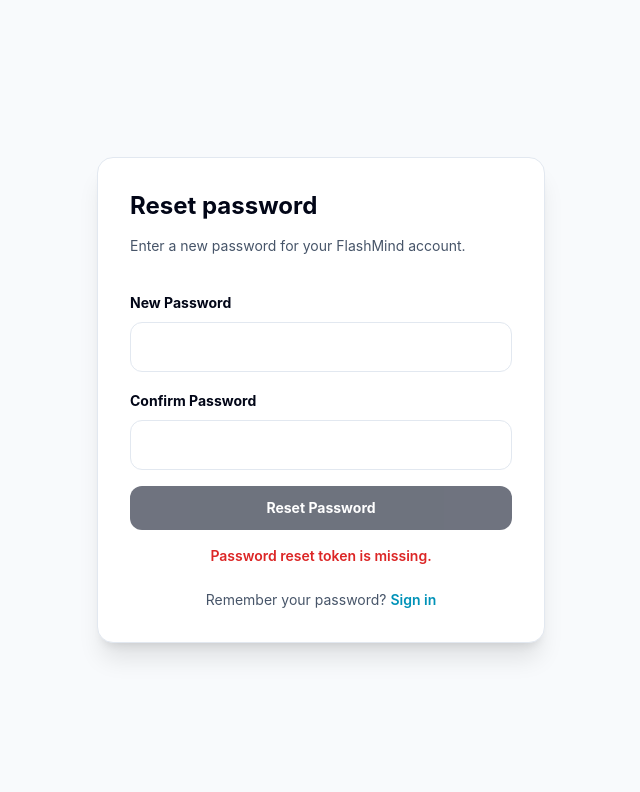
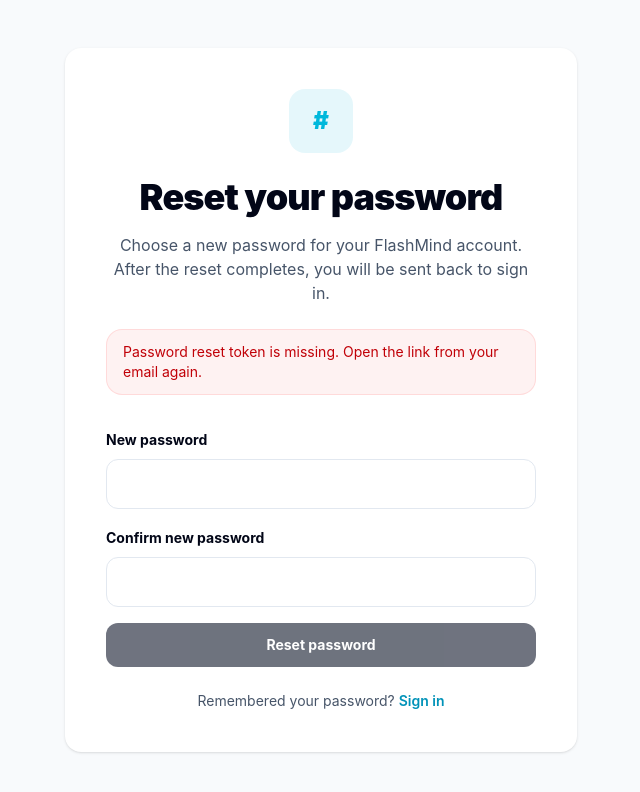
Before and after one commit to fudgeejane/FlashMind, a React (Vite) app: page /auth/reset-password in a window 1280 px wide. Shown: the top 792 px of the page, without its empty margins (319-959 px from the left). Built offline with nearby package versions, Linux system fonts and the light colour scheme; no server answers.

Commit message:
auth action handler

```diff
--- a/src/auth/ActionHandler.js
+++ b/src/auth/ActionHandler.js
@@ -1,16 +1,72 @@
 import {
   applyActionCode,
   confirmPasswordReset,
+  createUserWithEmailAndPassword,
   sendEmailVerification,
   sendPasswordResetEmail,
+  signInWithEmailAndPassword,
+  signOut,
 } from "firebase/auth";
-import { auth } from "../../firebase/config";
+import { doc, serverTimestamp, setDoc } from "firebase/firestore";
+import { auth, db } from "../../firebase/config";
 
 function getAppUrl(path) {
   return `${window.location.origin}${path}`;
 }
 
 const AUTH_ACTIONS = {
+  REGISTER: async ({ firstName, lastName, email, password, role = "user" }) => {
+    if (!firstName || !lastName || !email) {
+      throw new Error("All registration fields are required.");
+    }
+
+    if (!password || password.length < 8) {
+      throw new Error("Password must be at least 8 characters.");
+    }
+
+    const credential = await createUserWithEmailAndPassword(auth, email, password);
+    const { user } = credential;
+
+    await setDoc(doc(db, "users", user.uid), {
+      uid: user.uid,
+      firstName,
+      lastName,
+      email: user.email,
+      role,
+      createdAt: serverTimestamp(),
+    });
+
+    await sendEmailVerification(user, {
+      url: getAppUrl("/auth/verify-email"),
+    });
+
+    return { success: true, user };
+  },
+
+  LOGIN: async ({ email, password }) => {
+    if (!email || !password) {
+      throw new Error("Email and password are required.");
+    }
+
+    const credential = await signInWithEmailAndPassword(auth, email, password);
+    await credential.user.reload();
+
+    const currentUser = auth.currentUser;
+
+    if (!currentUser?.emailVerified) {
+      await signOut(auth);
+      throw new Error("Please verify your email before signing in.");
+    }
+
+    return { success: true, user: currentUser };
+  },
+
+  LOGOUT: async () => {
+    await signOut(auth);
+
+    return { success: true };
+  },
+
   VERIFY_EMAIL: async ({ token }) => {
     if (!token) {
       throw new Error("Verification token is missing.");
@@ -19,7 +75,7 @@
     await applyActionCode(auth, token);
     await auth.currentUser?.reload();
 
-    return { success: true };
+    return { success: true, user: auth.currentUser };
   },
 
   RESET_PASSWORD: async ({ token, password }) => {
--- a/src/auth/pages/ResetPasswordPage.jsx
+++ b/src/auth/pages/ResetPasswordPage.jsx
@@ -8,7 +8,7 @@
   ThemedPage,
   ThemedText,
 } from "../../components/Theme";
-import actionHandler from "../actionHandler";
+import actionHandler from "../ActionHandler";
 
 export default function ResetPasswordPage() {
   const navigate = useNavigate();
@@ -55,18 +55,37 @@
   }
 
   return (
-    <ThemedPage as="main" className="grid place-items-center px-5 py-12">
-      <ThemedCard as="section" className="w-full max-w-md p-8 shadow-xl">
-        <ThemedText as="h1" className="text-2xl font-bold">
-          Reset password
-        </ThemedText>
-        <ThemedText variant="secondary" className="mt-3 text-sm leading-6">
-          Enter a new password for your FlashMind account.
-        </ThemedText>
+    <ThemedPage
+      as="main"
+      className="relative grid min-h-screen place-items-center overflow-hidden px-5 py-12"
+    >
+      <div className="absolute inset-x-0 top-0 -z-10 h-72 bg-[radial-gradient(circle_at_top,_rgba(14,165,233,0.16),_transparent_60%)]" />
+      <div className="absolute -left-24 bottom-16 -z-10 h-80 w-80 rounded-full bg-sky-500/10 blur-3xl" />
+      <div className="absolute -right-24 top-20 -z-10 h-72 w-72 rounded-full bg-cyan-400/10 blur-3xl" />
+
+      <ThemedCard as="section" className="w-full max-w-lg border border-white/10 p-8 shadow-2xl sm:p-10">
+        <div className="mx-auto flex h-16 w-16 items-center justify-center rounded-2xl bg-cyan-500/10 text-cyan-500">
+          <span className="text-2xl font-black">#</span>
+        </div>
+
+        <div className="mt-6 text-center">
+          <ThemedText as="h1" className="text-3xl font-black tracking-tight sm:text-4xl">
+            Reset your password
+          </ThemedText>
+          <ThemedText variant="secondary" className="mt-4 text-sm leading-6 sm:text-base">
+            Choose a new password for your FlashMind account. After the reset completes, you will be sent back to sign in.
+          </ThemedText>
+        </div>
+
+        {!token && (
+          <div className="mt-6 rounded-2xl border border-red-200/60 bg-red-50 px-4 py-3 text-sm text-red-700 dark:border-red-500/20 dark:bg-red-500/10 dark:text-red-200">
+            Password reset token is missing. Open the link from your email again.
+          </div>
+        )}
 
         <form className="mt-8 space-y-4" onSubmit={handleSubmit}>
           <ThemedInput
-            label="New Password"
+            label="New password"
             name="password"
             type="password"
             value={formData.password}
@@ -76,7 +95,7 @@
             required
           />
           <ThemedInput
-            label="Confirm Password"
+            label="Confirm new password"
             name="confirmPassword"
             type="password"
             value={formData.confirmPassword}
@@ -85,24 +104,19 @@
             minLength={8}
             required
           />
+
           <ThemedButton
             type="submit"
             className="w-full rounded-xl py-3"
             disabled={isSubmitting || !token}
           >
-            {isSubmitting ? "Resetting..." : "Reset Password"}
+            {isSubmitting ? "Resetting..." : "Reset password"}
           </ThemedButton>
         </form>
 
-        {!token && (
-          <ThemedText variant="error" className="mt-4 text-center text-sm font-semibold">
-            Password reset token is missing.
-          </ThemedText>
-        )}
-
         <ThemedText variant="secondary" className="mt-6 text-center text-sm">
-          Remember your password?{" "}
-          <Link to="/signin" className="font-semibold text-cyan-600 dark:text-cyan-300">
+          Remembered your password?{" "}
+          <Link to="/signin" className="font-semibold text-cyan-600 transition hover:text-cyan-500 dark:text-cyan-300">
             Sign in
           </Link>
         </ThemedText>
--- a/src/components/Theme/ThemeComponents.jsx
+++ b/src/components/Theme/ThemeComponents.jsx
@@ -62,7 +62,7 @@
     shadow: darkMode ? "shadow-[0_2px_12px_rgba(0,0,0,0.35)]" : "shadow-[0_2px_12px_rgba(15,23,42,0.08)]",
 
     buttonBase:
-      "inline-flex items-center justify-center rounded-full px-5 py-2.5 text-sm font-bold transition disabled:cursor-not-allowed disabled:opacity-60",
+      "inline-flex cursor-pointer items-center justify-center rounded-full px-5 py-2.5 text-sm font-bold transition disabled:cursor-not-allowed disabled:opacity-60",
     buttonPrimary: `hover:-translate-y-0.5 ${
       darkMode ? "bg-[#22D3EE] text-[#020617] hover:bg-cyan-300" : "bg-[#0F172A] text-white hover:bg-[#0891B2]"
     }`,
@@ -169,7 +169,7 @@
       aria-pressed={isDark}
       onClick={toggleMode}
       className={classNames(
-        "group relative inline-flex h-7.5 w-14 items-center rounded-full border p-1 shadow-sm transition hover:border-theme-primary",
+        "group relative inline-flex h-7.5 w-14 cursor-pointer items-center rounded-full border p-1 shadow-sm transition hover:border-theme-primary",
         classes.surface,
         classes.border
       )}
--- a/src/components/auth/ForgotPasswordModal.jsx
+++ b/src/components/auth/ForgotPasswordModal.jsx
@@ -6,7 +6,7 @@
   ThemedInput,
   ThemedText,
 } from "../Theme";
-import actionHandler from "../../auth/actionHandler";
+import actionHandler from "../../auth/ActionHandler";
 
 export default function ForgotPasswordModal({ isOpen, onClose }) {
   const [email, setEmail] = useState("");
@@ -38,25 +38,18 @@
   }
 
   return (
-    <div className="fixed inset-0 z-[100] grid place-items-center bg-black/50 px-5 backdrop-blur-sm">
-      <ThemedCard as="section" className="w-full max-w-md p-6 shadow-2xl">
+    <div className="modal-overlay">
+      <ThemedCard as="section" className="w-full max-w-md border border-white/10 p-6 shadow-2xl sm:p-8">
         <div className="flex items-start justify-between gap-4">
           <div>
-            <ThemedText as="h2" className="text-xl font-bold">
+            <ThemedText as="h2" className="text-2xl font-black tracking-tight">
               Forgot password
             </ThemedText>
             <ThemedText variant="secondary" className="mt-2 text-sm leading-6">
               Enter your email and we will send password reset instructions.
             </ThemedText>
           </div>
-          <button
-            type="button"
-            onClick={onClose}
-            className="rounded-full px-3 py-1 text-xl leading-none text-theme-text-muted transition hover:bg-theme-surface-muted hover:text-theme-text-primary"
-            aria-label="Close forgot password modal"
-          >
-            x
-          </button>
+
         </div>
 
         <form className="mt-6 space-y-4" onSubmit={handleSubmit}>
@@ -67,6 +60,7 @@
             value={email}
             onChange={(event) => setEmail(event.target.value)}
             autoComplete="email"
+            placeholder="you@example.com"
             required
           />
           <div className="grid gap-3 sm:grid-cols-2">
@@ -75,6 +69,7 @@
               variant="secondary"
               onClick={onClose}
               className="rounded-xl py-3"
+              disabled={isSubmitting}
             >
               Cancel
             </ThemedButton>
--- a/src/index.css
+++ b/src/index.css
@@ -92,5 +92,5 @@
   /* Ensure the modal overlay sits above the fixed header (which uses z-index: 9999)
      Use a higher z-index so modals and their backdrops are always on top. */
   z-index: 10000;
-  backdrop-filter: blur(2px); /* Apply blur effect */
+  backdrop-filter: blur(4px); /* Apply blur effect */
 }
```
Also changed, not shown: src/auth/pages/EmailVerificationPage.jsx (+51 -14 lines), src/hooks/useFirebaseAuth.js (+16 -44 lines), 2 other files (tests, documents, lock files or other folders).
